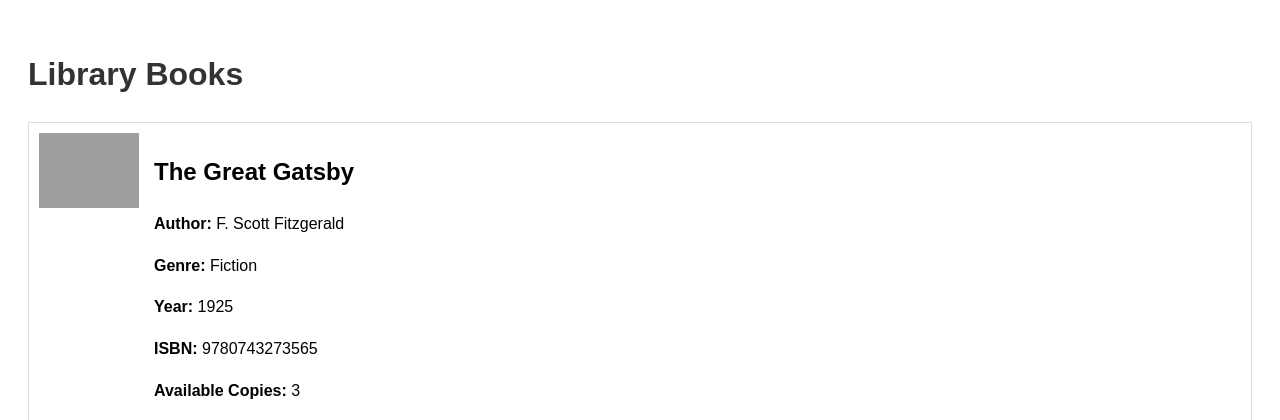
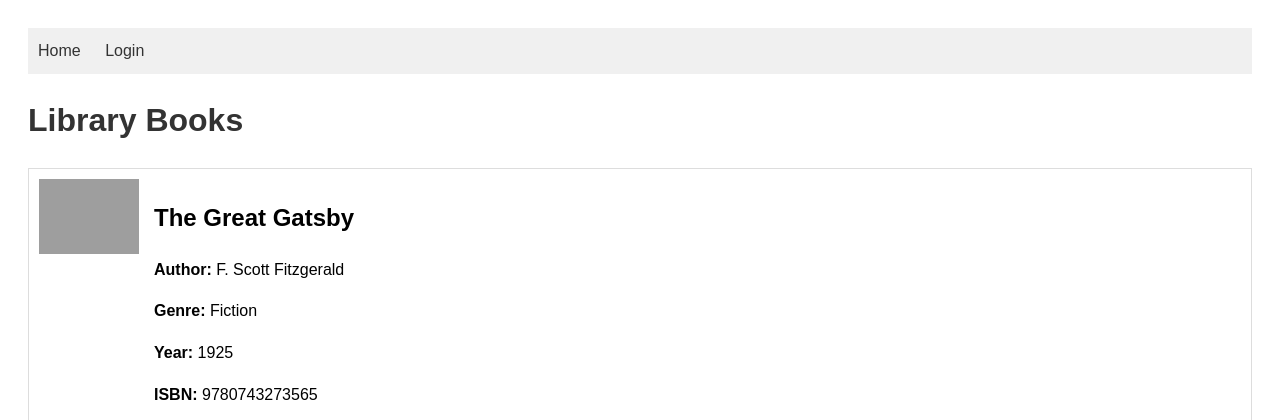
Before and after one commit to AlexSostin/Flasklibrary-16.08, a Flask app: page / in a window 1280 px wide. Shown: the top 420 px of the page. Run offline with Flask 3, Linux system fonts and the light colour scheme; data comes from the database, SQL or seed files in the repository; both versions use the stored data as it was after the commit; grey boxes are pictures that could not be loaded.

Commit message:
three-four

```diff
--- a/app.py
+++ b/app.py
@@ -1,4 +1,6 @@
-from flask import Flask, render_template
+from flask import Flask, render_template, request, redirect, url_for, flash
+from flask_login import LoginManager, login_user, logout_user, login_required, UserMixin
+from werkzeug.security import generate_password_hash, check_password_hash
 import sqlite3
 
 app = Flask(__name__)
@@ -15,5 +17,65 @@ def index():
     conn.close()
     return render_template('index.html', books=books)
 
+# Определение класса User
+class User(UserMixin):
+    def __init__(self, id, username, password):
+        self.id = id
+        self.username = username
+        self.password_hash = password
+
+    def set_password(self, password):
+        self.password_hash = generate_password_hash(password)
+
+    def check_password(self, password):
+        return check_password_hash(self.password_hash, password)
+
+    # Flask-Login требует эти методы
+    def get_id(self):
+        return str(self.id)
+
+# Настройка login_manager
+login_manager = LoginManager()
+login_manager.init_app(app)
+login_manager.login_view = 'login'  # Название функции-представления для страницы входа
+
+@login_manager.user_loader
+def load_user(user_id):
+    # Здесь вам нужно реализовать загрузку пользователя из базы данных по его id
+    # Например:
+    conn = get_db_connection()
+    user = conn.execute('SELECT * FROM users WHERE id = ?', (user_id,)).fetchone()
+    conn.close()
+    if user:
+        return User(user['id'], user['username'], user['password'])
+    return None
+
+@app.route('/login', methods=['GET', 'POST'])
+def login():
+    if request.method == 'POST':
+        username = request.form['username']
+        password = request.form['password']
+
+        # Здесь вам нужно реализовать проверку учетных данных пользователя
+        # Например:
+        conn = get_db_connection()
+        user = conn.execute('SELECT * FROM users WHERE username = ?', (username,)).fetchone()
+        conn.close()
+
+        if user and user.check_password(password):
+            login_user(user)
+            flash('Logged in successfully.')
+            return redirect(url_for('index'))  # Или на другую страницу после входа
+        else:
+            flash('Invalid username or password.')
+
+    return render_template('login.html')
+
+@app.route('/logout')
+@login_required
+def logout():
+    logout_user()
+    return redirect(url_for('index'))
+
 if __name__ == '__main__':
     app.run(debug=True)
--- a/templates/index.html
+++ b/templates/index.html
@@ -10,9 +10,40 @@
         .book { border: 1px solid #ddd; padding: 10px; margin-bottom: 10px; }
         .book img { max-width: 100px; float: left; margin-right: 15px; }
         .book-info { overflow: hidden; }
+
+        /* Стили для меню */
+        nav {
+            background-color: #f0f0f0;
+            padding: 10px;
+            margin-bottom: 20px;
+        }
+
+        nav ul {
+            list-style: none;
+            margin: 0;
+            padding: 0;
+        }
+
+        nav li {
+            display: inline;
+            margin-right: 20px;
+        }
+
+        nav a {
+            text-decoration: none;
+            color: #333;
+        }
     </style>
 </head>
 <body>
+
+    <nav>
+        <ul>
+            <li><a href="#">Home</a></li>
+            <li><a href="#">Login</a></li>
+        </ul>
+    </nav>
+
     <h1>Library Books</h1>
     {% for book in books %}
         <div class="book">
```
Also changed, not shown: library.py (+80 -70 lines), templates/login.html (added, +19 -0 lines), library.db, 1 other file.
